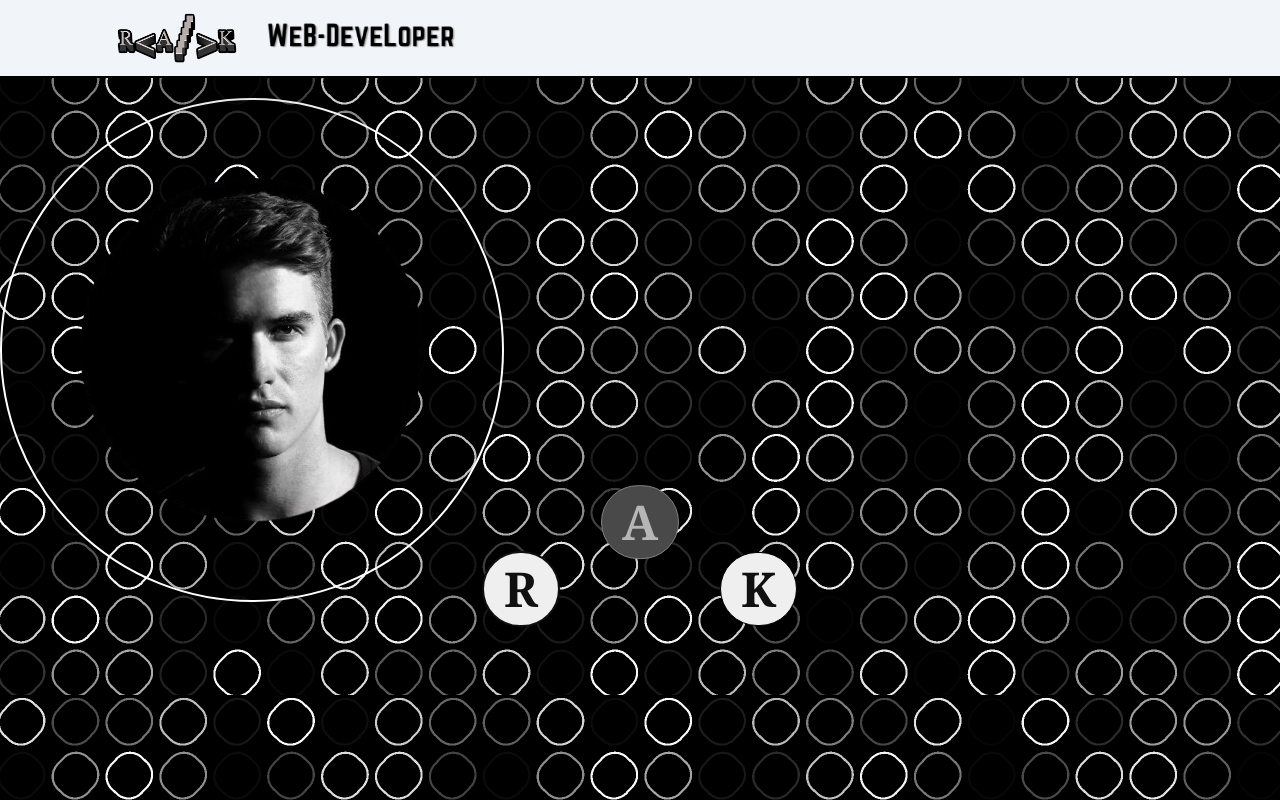
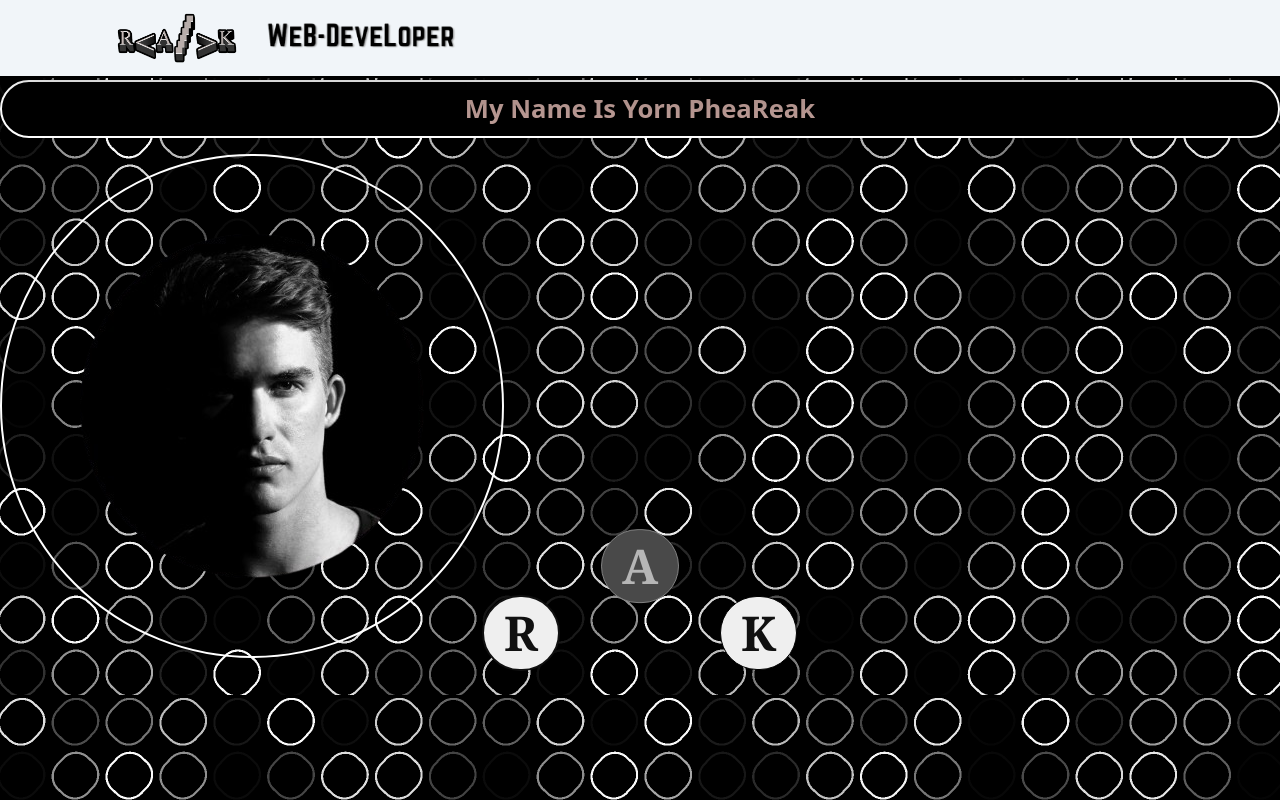
Before and after one commit to RAKk77/MyProject, a React (Vite) app: page / in a window 1280 px wide. Built offline with nearby package versions, Linux system fonts and the light colour scheme.

Commit message:
Not found Name

```diff
--- a/src/component/Profile.jsx
+++ b/src/component/Profile.jsx
@@ -5,7 +5,7 @@ const Profile = () => {
   return (
     <div className="relative -z-20">
       <div className="w-full">
-        <div className="bg-black rounded-4xl border-2 border-white m-2 p-1">
+        <div className="bg-black rounded-4xl border-2 border-white mt-20 p-2">
           <h1 className="text-col text-white text-[1.6rem] font-bold text-center">
             My Name Is Yorn PheaReak
           </h1>
@@ -13,10 +13,10 @@ const Profile = () => {
         <img
           src={Profiles}
           alt="Profile"
-          className=" border-2 border-white rounded-full my-10"
+          className=" border-2 border-white rounded-full my-4"
         />
       </div>
-      <div className="text-white text-[3rem] flex gap-10 justify-center absolute bottom-[8px] left-[50%] -translate-x-[50%] items-center font-serif">
+      <div className="text-white text-[3rem] flex gap-10 justify-center absolute bottom-[20px] left-[50%] -translate-x-[50%] items-center font-serif">
         <h3 className="anima-one px-[20px] bg-slate-100 text-black font-bold rounded-full absolute right-[5rem] cursor-pointer">
           R
         </h3>
```
